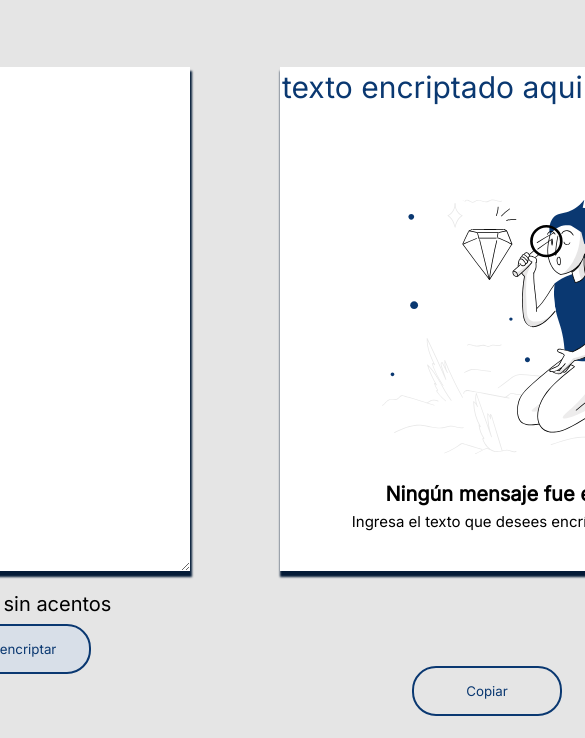
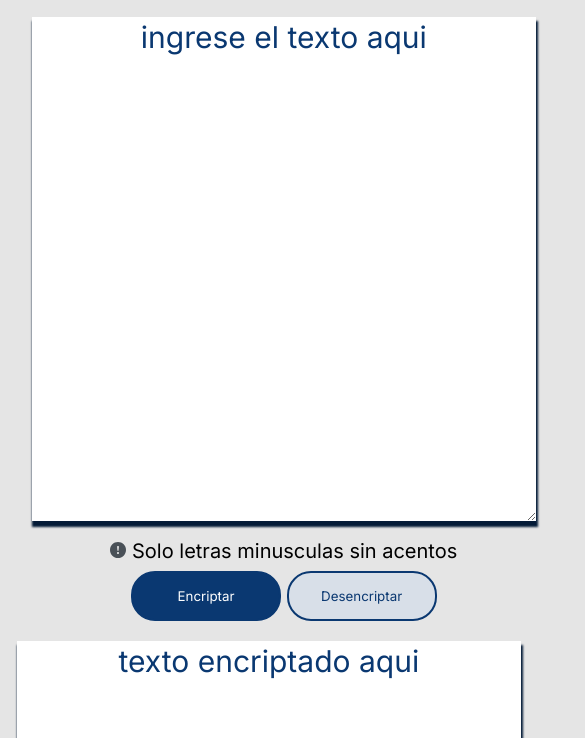
Before and after one commit to zyperr/Encriptador-challenge-alura, a plain HTML site: page index.html in a window 390 px wide. Shown: the part 106-844 px from the top of the page, 585 px wide, since content can reach past the window. Drawn offline with Linux system fonts and the light colour scheme.

Commit message:
Responsive a tablet y algunos errores corregidos

```diff
--- a/css/style.css
+++ b/css/style.css
@@ -4,6 +4,9 @@
 body{
     font-size: 20px;
     background-color: #E5E5E5;
+    display: flex;
+    flex-direction: column;
+    min-height: 100vh;
 }
 main{
     display: flex;
@@ -38,6 +41,7 @@ textarea::placeholder{
     color: #0A3871;
 }
 .input-texto{
+    text-align: center;
     font-size: 1.5em;
     border: none;
     width: 500px;
@@ -79,6 +83,7 @@ textarea::placeholder{
     transition: 1s;
 }
 .mensaje{
+    text-align: center;
     border: none;
     font-size: 1.5em;
     position: relative;
@@ -97,7 +102,7 @@ textarea::placeholder{
     background-color: #E5E5E5;
     color: #0A3871;
     border: 2px solid #0A3871;
-    width: 150px;
+    width: 250px;
     height: 50px;
     border-radius: 24px;
 }
@@ -105,6 +110,7 @@ textarea::placeholder{
     display: flex;
     justify-content: center;
     align-items: center;
+    margin: 0 auto;
 }
 .copiar:hover{
     background-color: #0A3871;
@@ -137,6 +143,7 @@ footer{
     background: rgb(10,56,113);
     background: linear-gradient (95deg, rgba(10,56,113,1), rgba(10,56,113,1) , rgba(10,56,113,1) , rgba(229,229,229,1));
     border-top: 3px solid #041b37 ;
+    margin-top: auto;
 }
 
 footer svg{
@@ -161,3 +168,77 @@ footer svg:last-child{
     transition: 1s;
     color: #3f8af4;
 }
+
+/*
+    media query para tablet
+*/
+@media screen and (max-width:768px) {
+    main{
+        display: flex;
+        flex-direction: column;
+        justify-content: center;
+        align-items: center;
+        margin: 0;
+    }
+    main section{
+        display: flex;
+        flex-direction: column;
+        justify-content: center;
+        align-items: center;
+    }
+    .input-texto::placeholder{
+        text-align: center;
+    }
+    .mensaje{
+        text-align: center;
+        margin: 0 auto;
+        display: flex;
+        background-image: none;
+        width: 688;
+        height: auto;
+    }
+    .Info{
+        position: relative;
+        bottom: 55px;
+        left: 5px;
+        text-align: center;
+    }
+
+    .Info p:first-child{
+        margin-bottom: 10px;
+        font-weight: bold;
+    }
+    .Info p:last-child{
+        font-size: 15px;
+    }
+    .copiar{
+        text-align: center;
+    }
+}
+@media screen and (max-width:1025px){
+
+    body{
+        display: inline-block;
+    }
+    header{
+        background-color: #0A3871;
+    }
+    .input-texto::placeholder{
+        text-align: center;
+    }
+    .mensaje{
+        text-align: center;
+        margin-right: 30px;
+    }
+    .Info{
+        position: relative;
+        bottom: 120px;
+        left: 250px;
+        text-align: center;
+        width: 250px;
+    }
+    .copiar{
+        position: relative;
+        bottom: 30px;
+    }
+}
--- a/js/script.js
+++ b/js/script.js
@@ -25,6 +25,7 @@ function btnEncriptar(){
     mensaje.value = textoEncriptado;
     mensaje.style.backgroundImage = "none";
     inputTexto.value = "";
+    document.getElementsByClassName(".copiar").style.display="initial";
     document.getElementById("ningunTexto").style.display ="none";
     document.getElementById("mensajeIngresarTexto").style.display="none";
 }
@@ -44,6 +45,7 @@ function btnDesencriptar(){
     const textoDesencriptado = desencriptar(inputTexto.value)
     mensaje.value = textoDesencriptado;
     inputTexto.value = "";
+    document.getElementsByClassName(".copiar").style.display="initial";
     document.getElementById("ningunTexto").style.display ="none";
     document.getElementById("mensajeIngresarTexto").style.display="none";
 }
```
